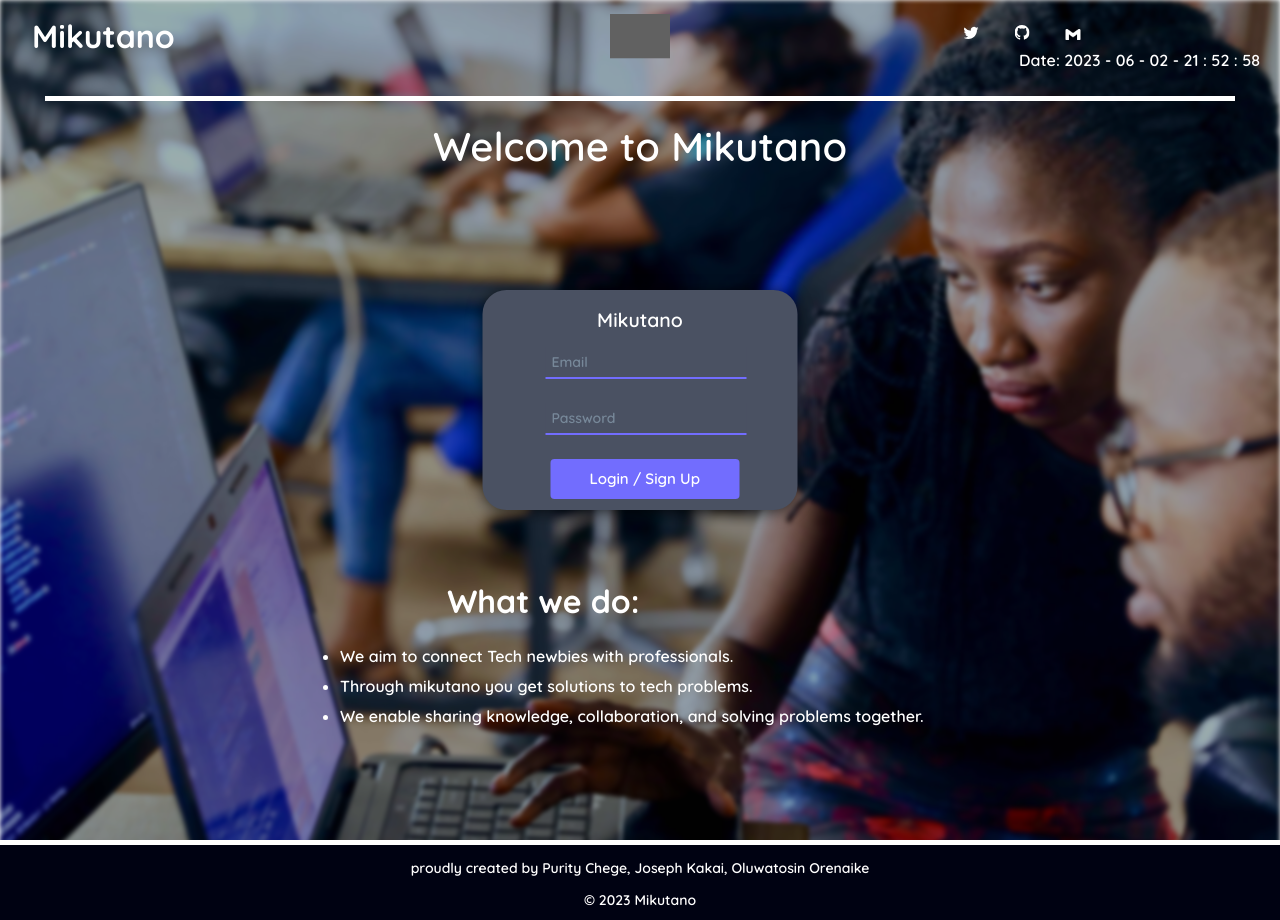
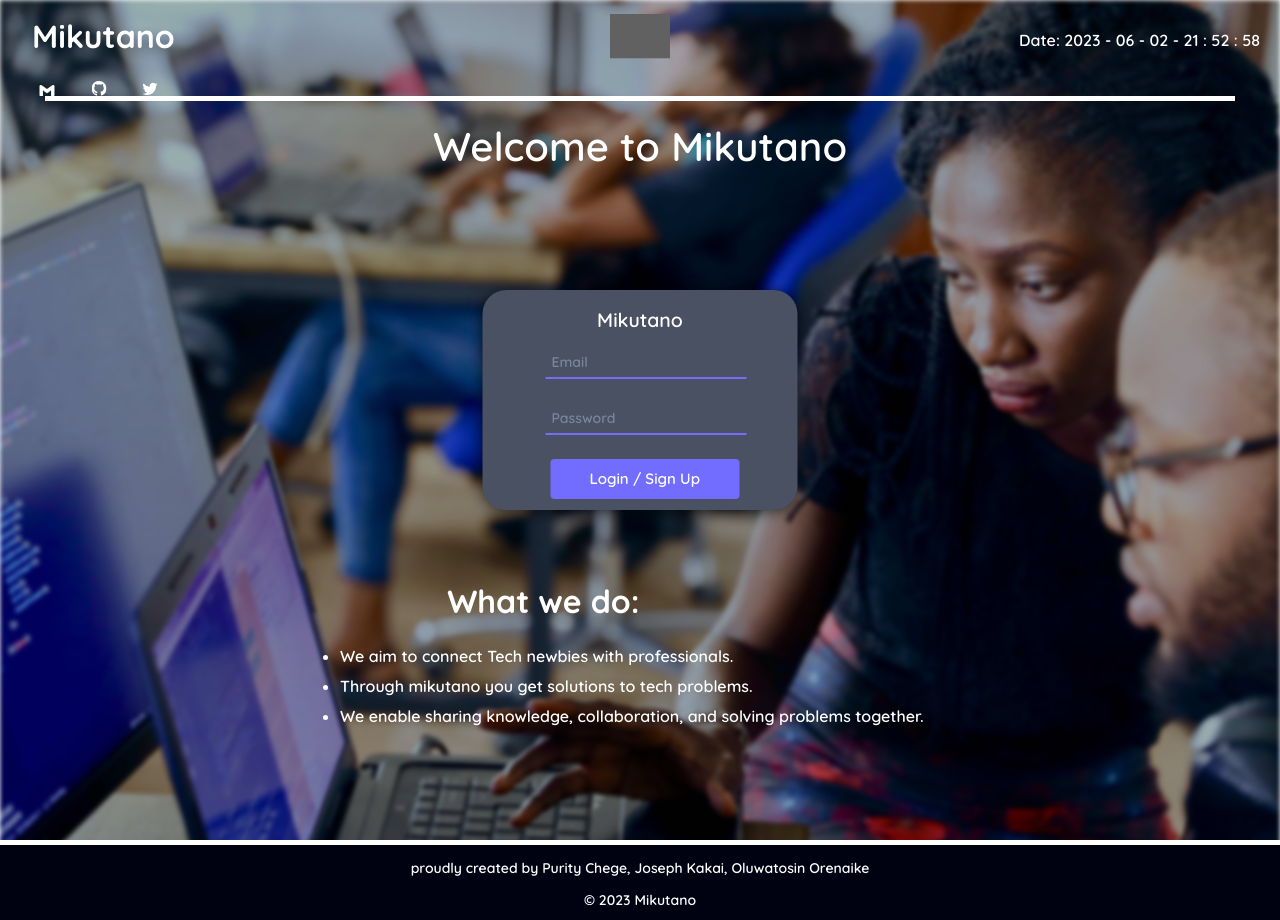
Before and after one commit to kakaingalu/mikutano, a Next.js app: page / in a window 1280 px wide. Built offline with nearby package versions, Linux system fonts and the light colour scheme; grey boxes are pictures that could not be loaded.

Commit message:
updated styles

```diff
--- a/styles/auth.css
+++ b/styles/auth.css
@@ -29,9 +29,9 @@
 
 .twitter-logo {
   position: absolute;
-  top: 3%;
+  top: 10%;
   z-index: 1;
-  right: 23%;
+  left: 11.7%;
   transform: translateX(-50%);
   filter: invert(1);
   transition: transform 0.3s ease;
@@ -55,7 +55,7 @@
   border: 2px solid black;
   padding: 3px;
   list-style: none;
-  width: 110px;
+  width: 165px;
   background-color: transparent;
   backdrop-filter: blur(3px);
   color: black;
@@ -72,7 +72,7 @@
   border: 2px solid black;
   padding: 3px;
   list-style: none;
-  width: 110px;
+  width: 165px;
   background-color: transparent;
   backdrop-filter: blur(3px);
   font-size: 15px;
@@ -88,7 +88,7 @@
   border: 2px solid black;
   padding: 3px;
   list-style: none;
-  width: 110px;
+  width: 165px;
   background-color: transparent;
   backdrop-filter: blur(3px);
   font-size: 15px;
@@ -111,9 +111,9 @@ a:active {
 
 .github-logo {
   position: absolute;
-  top: 3%;
+  top: 10%;
   z-index: 1;
-  right: 19%;
+  left: 7.7%;
   transform: translateX(-50%);
   filter: invert(1);
   transition: transform 0.3s ease;
@@ -131,9 +131,9 @@ a:active {
 
 .gmail-logo {
   position: absolute;
-  top: 3%;
+  top: 10%;
   z-index: 1;
-  right: 15%;
+  left: 3.7%;
   transform: translateX(-50%);
   filter: invert(1);
   transition: transform 0.3s ease;
@@ -150,7 +150,7 @@ a:active {
 
 .date {
   position: absolute;
-  top: 50px;
+  top: 30px;
   right: 20px;
   color: white;
   z-index: 1;
--- a/styles/chats.css
+++ b/styles/chats.css
@@ -36,6 +36,12 @@
   left: 4vh !important;
   padding: 0 !important;
   margin: 0 !important;
+  cursor: pointer !important;
+  transition: transform 0.3s ease;
+}
+
+.head-title:hover {
+  transform: translate(0%)  scale(1.2);
 }
 
 .logo {
@@ -43,7 +49,14 @@
   top: 2vh !important;
   padding: 0 !important;
   margin: 0 !important;
+  cursor: pointer !important;
+  transition: transform 0.3s ease;
 }
+
+.logo:hover {
+  transform: translate(-50%)  scale(1.2);
+}
+
 
 .logout-button {
   background-color: white !important;
@@ -63,6 +76,11 @@
   top: 3vh;
   text-align: center;
   box-shadow: 2px 2px 15px -2px rgb(0, 0, 0, 0.68 );
+  transition: transform 0.3s ease;
+}
+
+.logout-button:hover {
+  transform: translate(0%)  scale(1.2);
 }
 
 /* Chat List */
```
Also changed, not shown: pages/chats.js (+7 -3 lines).
